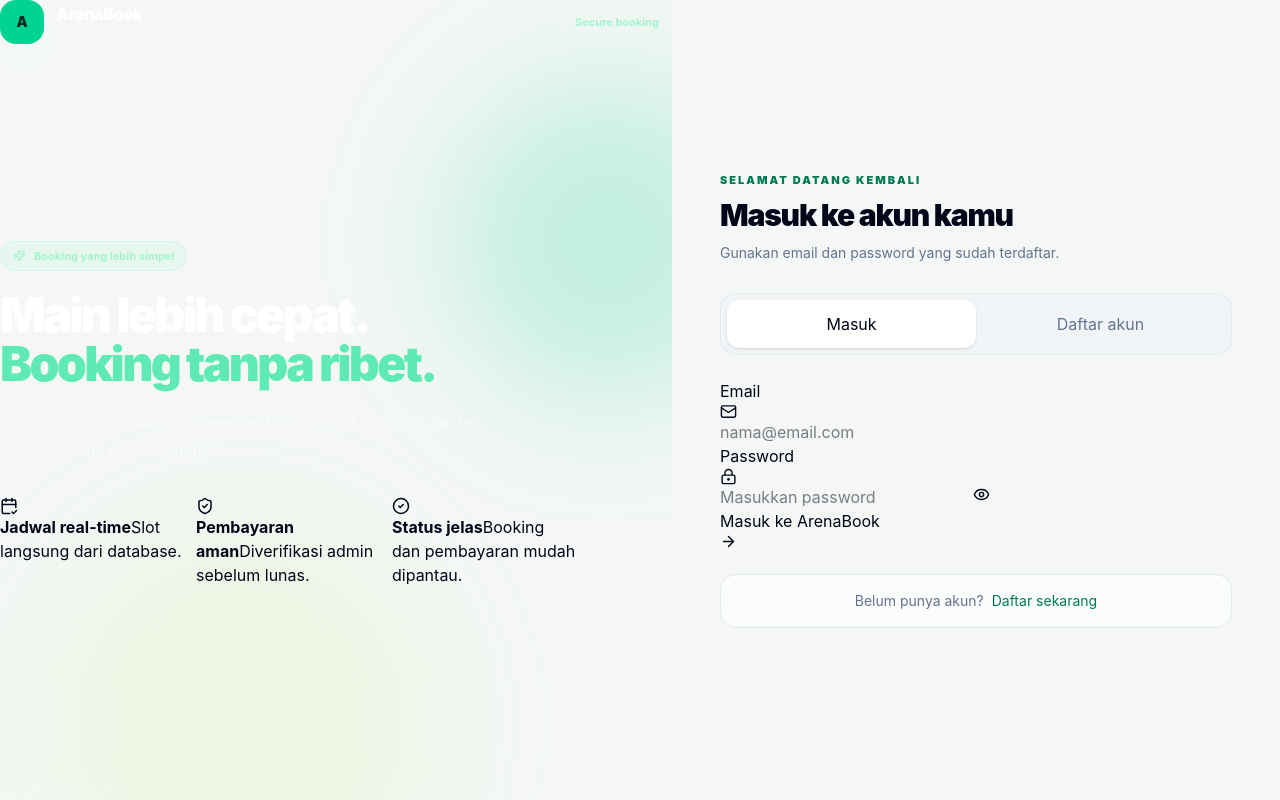
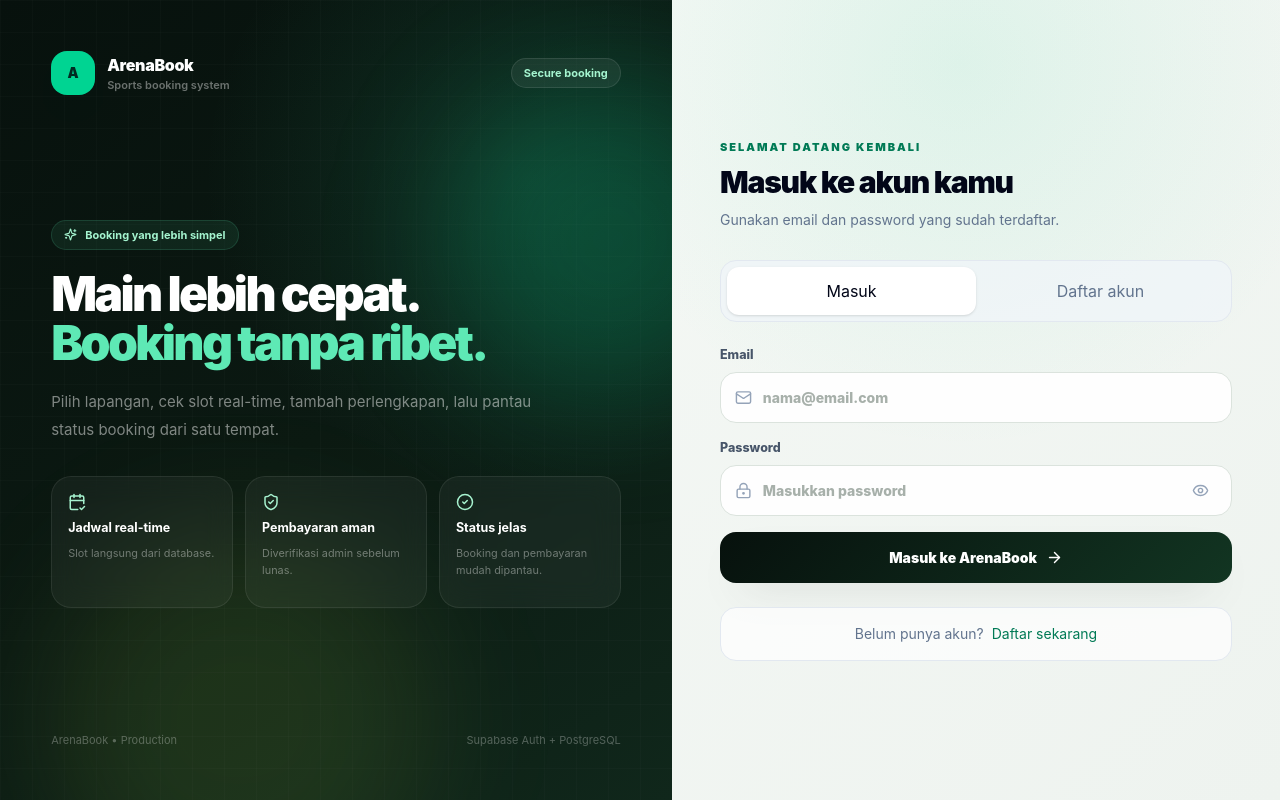
Before and after one commit to Rayen467/ArenaBook, a SvelteKit app: page /auth/login in a window 1280 px wide. Built offline with nearby package versions, Linux system fonts and the light colour scheme; no server answers.

Commit message:
style: overhaul ArenaBook visual system

```diff
--- a/src/app.css
+++ b/src/app.css
@@ -3,38 +3,79 @@
 
 @theme {
   --font-sans: Inter, ui-sans-serif, system-ui, -apple-system, BlinkMacSystemFont, "Segoe UI", sans-serif;
-  --color-arena-950: #07120d;
-  --color-arena-900: #0b1912;
-  --color-arena-800: #12271d;
-  --color-arena-500: #21c77a;
-  --color-arena-400: #48dc94;
+  --color-arena-950: #07110d;
+  --color-arena-900: #0b1711;
+  --color-arena-800: #13271d;
+  --color-arena-700: #1d3a2a;
+  --color-arena-500: #24c978;
+  --color-arena-400: #46df94;
+  --color-arena-300: #79edb2;
 }
 
 :root {
   font-family: var(--font-sans);
-  color: #17221d;
-  background: #f4f7f5;
+  color: #111b16;
+  background: #f3f6f3;
   font-synthesis: none;
+  text-rendering: optimizeLegibility;
+  -webkit-font-smoothing: antialiased;
 }
 
 html { scroll-behavior: smooth; }
-body { margin: 0; min-width: 320px; min-height: 100vh; background: #f4f7f5; }
+body {
+  margin: 0;
+  min-width: 320px;
+  min-height: 100vh;
+  background: #f3f6f3;
+}
 button, input, textarea, select { font: inherit; }
 button { cursor: pointer; }
+button:disabled { cursor: not-allowed; }
 ::selection { background: #86efac; color: #052e16; }
 
-* { scrollbar-width: thin; scrollbar-color: #cad7d0 transparent; }
+* { box-sizing: border-box; scrollbar-width: thin; scrollbar-color: #c4d0c8 transparent; }
 *::-webkit-scrollbar { width: 8px; height: 8px; }
-*::-webkit-scrollbar-thumb { background: #cad7d0; border-radius: 999px; }
+*::-webkit-scrollbar-thumb { background: #c4d0c8; border-radius: 999px; }
 
-.grid-noise {
-  background-image:
-    linear-gradient(rgba(255,255,255,.04) 1px, transparent 1px),
-    linear-gradient(90deg, rgba(255,255,255,.04) 1px, transparent 1px);
-  background-size: 30px 30px;
+.app-shell {
+  background:
+    radial-gradient(circle at 3% 0%, rgba(52,211,153,.10), transparent 26rem),
+    radial-gradient(circle at 96% 12%, rgba(163,230,53,.06), transparent 24rem),
+    linear-gradient(180deg, #f8faf7 0%, #f1f5f1 48%, #edf2ee 100%);
 }
 
-.soft-ring { box-shadow: 0 0 0 1px rgba(15,23,42,.05), 0 18px 45px -30px rgba(15,23,42,.28); }
+.arena-sidebar {
+  background:
+    radial-gradient(circle at 18% 8%, rgba(52,211,153,.12), transparent 15rem),
+    linear-gradient(180deg, #07110d 0%, #091710 55%, #06100c 100%);
+  box-shadow: 18px 0 70px -50px rgba(0,0,0,.8);
+}
+
+.arena-topbar {
+  background: rgba(248,250,247,.82);
+  box-shadow: 0 1px 0 rgba(15,23,42,.04), 0 16px 40px -36px rgba(15,23,42,.45);
+}
+
+.arena-content {
+  animation: arena-rise .35s ease-out both;
+}
+
+@keyframes arena-rise {
+  from { opacity: 0; transform: translateY(6px); }
+  to { opacity: 1; transform: translateY(0); }
+}
+
+.grid-noise,
+.auth-grid {
+  background-image:
+    linear-gradient(rgba(255,255,255,.045) 1px, transparent 1px),
+    linear-gradient(90deg, rgba(255,255,255,.045) 1px, transparent 1px);
+  background-size: 32px 32px;
+}
+
+.soft-ring {
+  box-shadow: 0 0 0 1px rgba(15,23,42,.05), 0 20px 56px -34px rgba(15,23,42,.28);
+}
 
 .slot-shine::after {
   content: "";
@@ -46,3 +87,130 @@
   transition: transform .5s ease;
 }
 .slot-shine:hover::after { transform: translateX(120%); }
+
+.auth-shell {
+  background:
+    radial-gradient(circle at 75% 8%, rgba(52,211,153,.11), transparent 24rem),
+    linear-gradient(135deg, #f7faf7 0%, #eef3ef 100%);
+}
+
+.auth-brand-panel {
+  min-height: 100vh;
+  padding: clamp(2rem, 4vw, 4.5rem);
+  background:
+    radial-gradient(circle at 78% 22%, rgba(52,211,153,.14), transparent 20rem),
+    linear-gradient(145deg, #07110d 0%, #0b1912 52%, #10271b 100%);
+}
+
+.auth-feature-card {
+  display: flex;
+  min-height: 132px;
+  flex-direction: column;
+  gap: .55rem;
+  border: 1px solid rgba(255,255,255,.08);
+  border-radius: 1.25rem;
+  background: rgba(255,255,255,.045);
+  padding: 1rem;
+  color: #a7f3d0;
+  backdrop-filter: blur(14px);
+}
+.auth-feature-card b {
+  margin-top: .1rem;
+  color: white;
+  font-size: .78rem;
+  line-height: 1.2;
+}
+.auth-feature-card span {
+  color: rgba(255,255,255,.38);
+  font-size: .68rem;
+  line-height: 1.55;
+}
+
+.auth-label {
+  display: block;
+  color: #475569;
+  font-size: .78rem;
+  font-weight: 800;
+}
+.auth-label > span {
+  display: block;
+  margin-bottom: .5rem;
+}
+
+.auth-input-wrap {
+  display: flex;
+  height: 3.15rem;
+  align-items: center;
+  gap: .65rem;
+  border: 1px solid #dbe3dd;
+  border-radius: 1rem;
+  background: rgba(255,255,255,.92);
+  padding: 0 .9rem;
+  color: #94a3b8;
+  transition: border-color .18s ease, box-shadow .18s ease, background .18s ease;
+}
+.auth-input-wrap:focus-within {
+  border-color: #46d994;
+  background: #fff;
+  box-shadow: 0 0 0 4px rgba(52,211,153,.10);
+}
+.auth-input-wrap input {
+  min-width: 0;
+  flex: 1;
+  border: 0;
+  outline: 0;
+  background: transparent;
+  color: #0f172a;
+  font-size: .875rem;
+}
+.auth-input-wrap input::placeholder { color: #a7b0aa; }
+
+.auth-eye {
+  display: grid;
+  width: 2rem;
+  height: 2rem;
+  place-items: center;
+  border: 0;
+  border-radius: .65rem;
+  background: transparent;
+  color: #94a3b8;
+  transition: background .15s ease, color .15s ease;
+}
+.auth-eye:hover { background: #f1f5f2; color: #334155; }
+
+.auth-primary-button {
+  display: flex;
+  width: 100%;
+  height: 3.2rem;
+  align-items: center;
+  justify-content: center;
+  gap: .55rem;
+  border: 0;
+  border-radius: 1rem;
+  background: linear-gradient(135deg, #07110d, #123522);
+  color: white;
+  font-size: .875rem;
+  font-weight: 900;
+  box-shadow: 0 18px 42px -24px rgba(7,17,13,.78);
+  transition: transform .16s ease, box-shadow .16s ease, background .16s ease;
+}
+.auth-primary-button:hover {
+  transform: translateY(-1px);
+  background: linear-gradient(135deg, #0a1710, #17472d);
+  box-shadow: 0 22px 48px -24px rgba(7,17,13,.82);
+}
+.auth-primary-button:active { transform: translateY(0) scale(.995); }
+.auth-primary-button:disabled { opacity: .45; transform: none; }
+
+@media (max-width: 1023px) {
+  .auth-shell { background: linear-gradient(180deg, #f8faf8 0%, #eef3ef 100%); }
+}
+
+@media (prefers-reduced-motion: reduce) {
+  *, *::before, *::after {
+    scroll-behavior: auto !important;
+    animation-duration: .01ms !important;
+    animation-iteration-count: 1 !important;
+    transition-duration: .01ms !important;
+  }
+}
```
